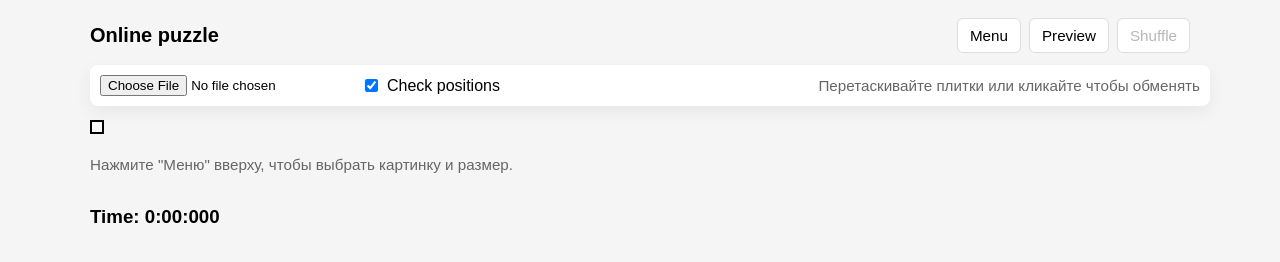
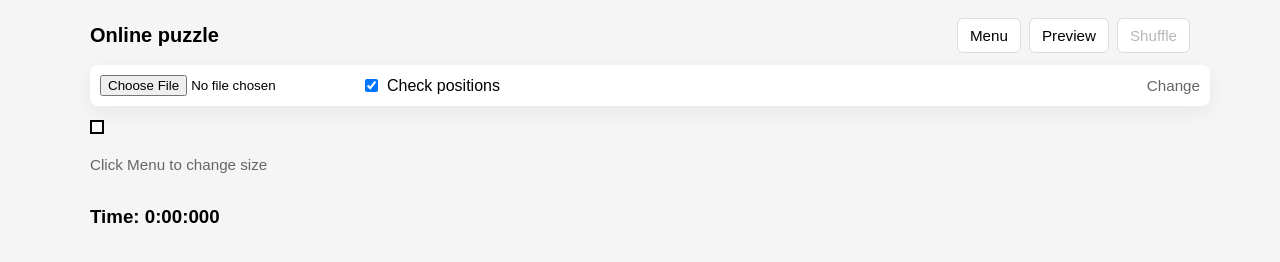
Before and after one commit to veronika0408007/puzzleonly, a plain HTML site: page index.html in a window 1280 px wide. Drawn offline with Linux system fonts and the light colour scheme.

Commit message:
Update instructions and messages in index.html

```diff
--- a/index.html
+++ b/index.html
@@ -160,7 +160,7 @@ main {
       <label style="display:flex;align-items:center;gap:6px;">
         <input type="checkbox" id="enableCheck" checked> Check positions
       </label>
-      <div style="margin-left:auto;color:#666;font-size:0.95rem;">Перетаскивайте плитки или кликайте чтобы обменять</div>
+      <div style="margin-left:auto;color:#666;font-size:0.95rem;">Change</div>
     </div>
 
     <div id="puzzle" aria-label="Puzzle area"></div>
@@ -170,7 +170,7 @@ main {
       <div id="previewPuzzle"></div>
     </div>
 
-    <div id="message" aria-live="polite">Нажмите "Меню" вверху, чтобы выбрать картинку и размер.</div>
+    <div id="message" aria-live="polite">Click Menu to change size</div>
     <h3 id="timer">Time: 0:00:000</h3>
   </div>
 </main>
```
